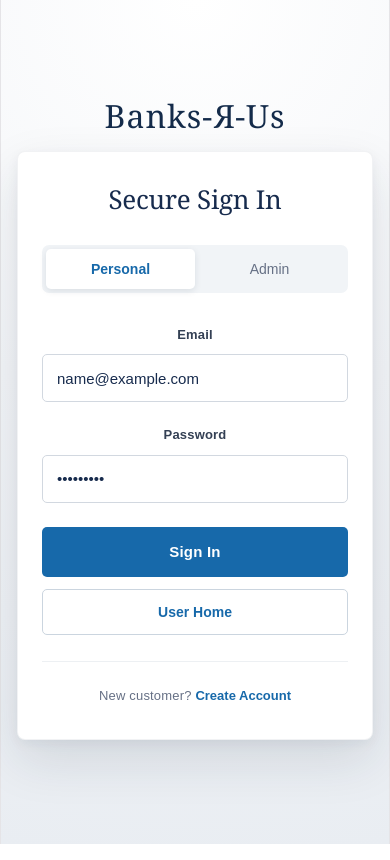
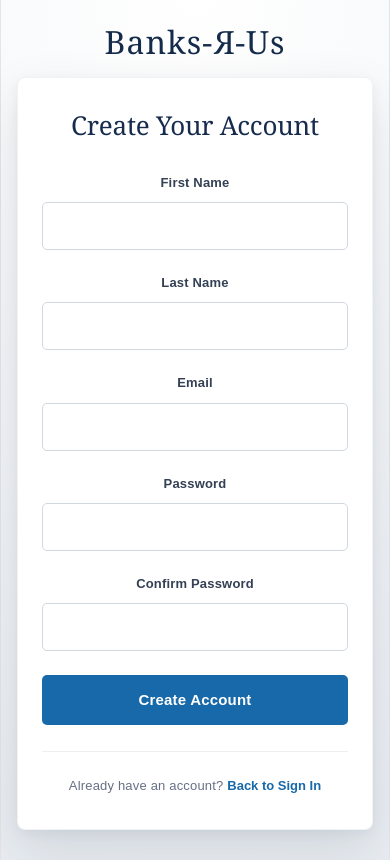
Before and after one commit to VamsiVD/banking-app, a React (Vite) app in the folder webapp/: page / in a window 390 px wide. Both pictures are taken after typing "name@example.com", "Sample123" into the empty fields and a click on the button "Create Account". Built offline with nearby package versions, Linux system fonts and the light colour scheme.

Commit message:
working registration page

```diff
--- a/webapp/src/App.css
+++ b/webapp/src/App.css
@@ -225,4 +225,28 @@ body {
     padding: 32px 24px;
     border-radius: 8px;
   }
+  .preview-button {
+  width: 100%;
+  height: 44px;
+  margin-top: 12px;
+  border: 1px solid #cfd4dc;
+  border-radius: 3px;
+  background: white;
+  color: #344054;
+  font-size: 14px;
+  font-weight: 500;
+  cursor: pointer;
 }
+
+.preview-button:hover {
+  background: #f8f9fb;
+}
+
+.success-message {
+  margin: 0 0 24px;
+  text-align: center;
+  color: #344054;
+  font-size: 14px;
+  line-height: 1.5;
+}
+}
--- a/webapp/src/App.jsx
+++ b/webapp/src/App.jsx
@@ -2,6 +2,7 @@ import { useState } from 'react'
 import './App.css'
 import AdminHome from './AdminHome.jsx'
 import UserHome from './UserHome.jsx'
+import CreateAccount from './CreateAccount.jsx'
 import { api } from './api/client.js'
 import { clearSession, loadSession, saveSession } from './auth.js'
 
@@ -9,6 +10,7 @@ function App() {
   // restore the saved session when the page loads
   const [session, setSession] = useState(() => loadSession())
   const [showUserHome, setShowUserHome] = useState(false)
+  const [showCreateAccount, setShowCreateAccount] = useState(false)
   const [accountType, setAccountType] = useState('user')
   const [email, setEmail] = useState('')
   const [password, setPassword] = useState('')
@@ -52,7 +54,19 @@ function App() {
     clearSession()
     setSession(null)
     setShowUserHome(false)
+    setShowCreateAccount(false)
     setError(null)
+  }
+
+  if (showCreateAccount) {
+    return (
+      <CreateAccount
+        onBack={() => {
+          setShowCreateAccount(false)
+          setError(null)
+        }}
+      />
+    )
   }
 
   if (session?.role === 'admin') {
@@ -154,7 +168,10 @@ function App() {
             New customer?{' '}
             <button
               type="button"
-              onClick={() => console.log('Create account')}
+              onClick={() => {
+                setShowCreateAccount(true)
+                setError(null)
+              }}
             >
               Create Account
             </button>
--- /dev/null
+++ b/webapp/src/CreateAccount.jsx
@@ -0,0 +1,172 @@
+import { useState } from 'react'
+import './App.css'
+import { api } from './api/client.js'
+
+function CreateAccount({ onBack }) {
+  const [firstName, setFirstName] = useState('')
+  const [lastName, setLastName] = useState('')
+  const [email, setEmail] = useState('')
+  const [password, setPassword] = useState('')
+  const [confirmPassword, setConfirmPassword] = useState('')
+  const [error, setError] = useState(null)
+  const [success, setSuccess] = useState(false)
+  const [submitting, setSubmitting] = useState(false)
+
+  const handleSubmit = async (event) => {
+    event.preventDefault()
+    setError(null)
+
+    if (password !== confirmPassword) {
+      setError('Passwords do not match.')
+      return
+    }
+
+    setSubmitting(true)
+
+    try {
+      await api.post(
+        '/auth/register',
+        {
+          email,
+          password,
+          full_name: `${firstName} ${lastName}`.trim(),
+        },
+        { auth: false }
+      )
+
+      setSuccess(true)
+    } catch (err) {
+      setError(err.message)
+    } finally {
+      setSubmitting(false)
+    }
+  }
+
+  if (success) {
+    return (
+      <main className="login-page">
+        <h1 className="bank-name">
+          Banks-
+          <span
+            style={{
+              display: 'inline-block',
+              transform: 'scaleX(-1)',
+            }}
+          >
+            R
+          </span>
+          -Us
+        </h1>
+
+        <section className="login-card">
+          <h2>Account Created</h2>
+
+          <p className="success-message">
+            Your account has been created successfully.
+          </p>
+
+          <button
+            type="button"
+            className="sign-in-button"
+            onClick={onBack}
+          >
+            Back to Sign In
+          </button>
+        </section>
+      </main>
+    )
+  }
+
+  return (
+    <main className="login-page">
+      <h1 className="bank-name">
+        Banks-
+        <span
+          style={{
+            display: 'inline-block',
+            transform: 'scaleX(-1)',
+          }}
+        >
+          R
+        </span>
+        -Us
+      </h1>
+
+      <section className="login-card">
+        <h2>Create Your Account</h2>
+
+        <form onSubmit={handleSubmit}>
+          <label htmlFor="first-name">First Name</label>
+          <input
+            id="first-name"
+            type="text"
+            value={firstName}
+            onChange={(event) => setFirstName(event.target.value)}
+            required
+          />
+
+          <label htmlFor="last-name">Last Name</label>
+          <input
+            id="last-name"
+            type="text"
+            value={lastName}
+            onChange={(event) => setLastName(event.target.value)}
+            required
+          />
+
+          <label htmlFor="create-email">Email</label>
+          <input
+            id="create-email"
+            type="email"
+            value={email}
+            onChange={(event) => setEmail(event.target.value)}
+            required
+          />
+
+          <label htmlFor="create-password">Password</label>
+          <input
+            id="create-password"
+            type="password"
+            value={password}
+            onChange={(event) => setPassword(event.target.value)}
+            minLength={8}
+            required
+          />
+
+          <label htmlFor="confirm-password">Confirm Password</label>
+          <input
+            id="confirm-password"
+            type="password"
+            value={confirmPassword}
+            onChange={(event) => setConfirmPassword(event.target.value)}
+            minLength={8}
+            required
+          />
+
+          {error && (
+            <p className="login-error" role="alert">
+              {error}
+            </p>
+          )}
+
+          <button
+            type="submit"
+            className="sign-in-button"
+            disabled={submitting}
+          >
+            {submitting ? 'Creating Account…' : 'Create Account'}
+          </button>
+        </form>
+
+        <p className="create-account">
+          Already have an account?{' '}
+          <button type="button" onClick={onBack}>
+            Back to Sign In
+          </button>
+        </p>
+      </section>
+    </main>
+  )
+}
+
+export default CreateAccount
```
